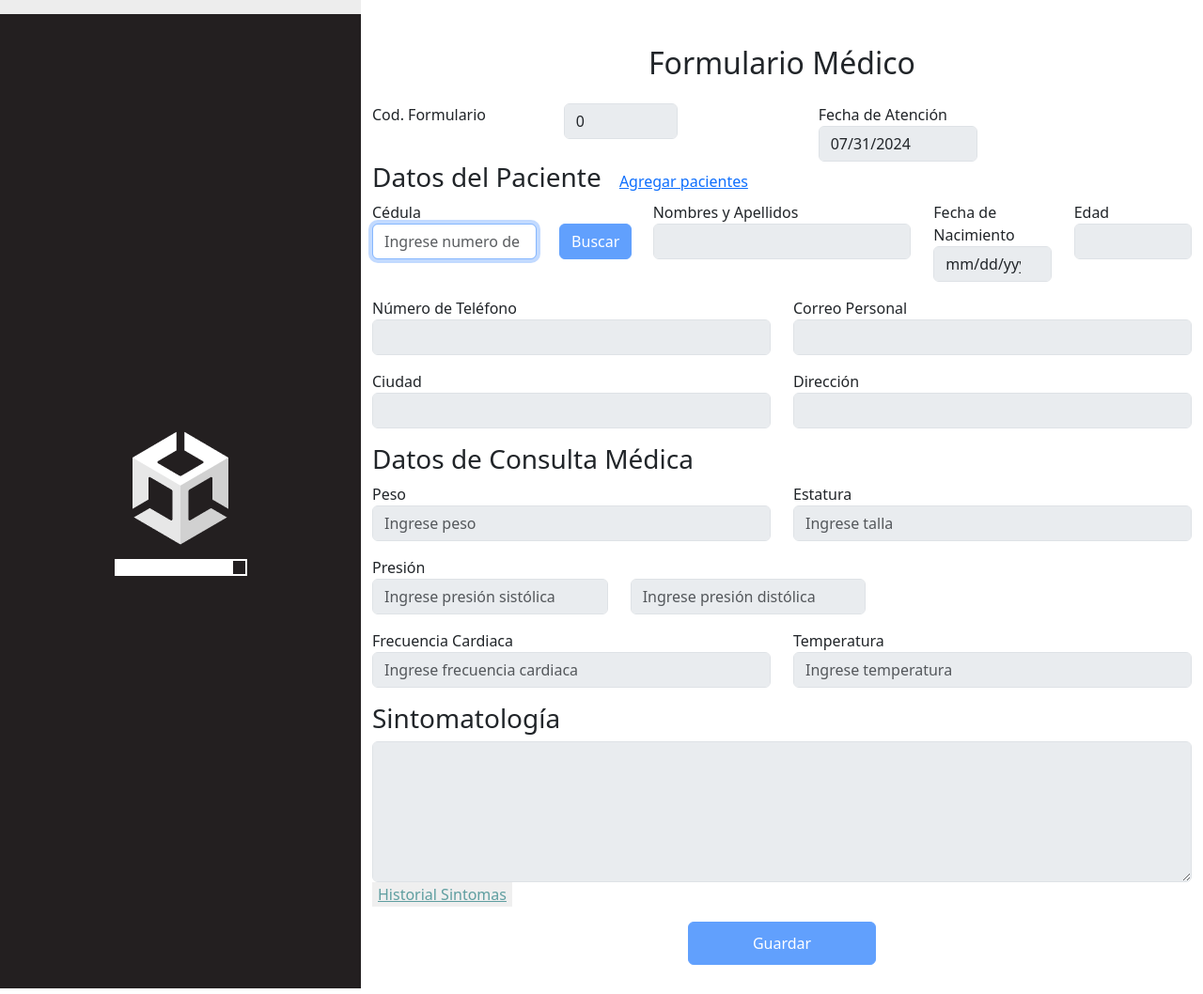
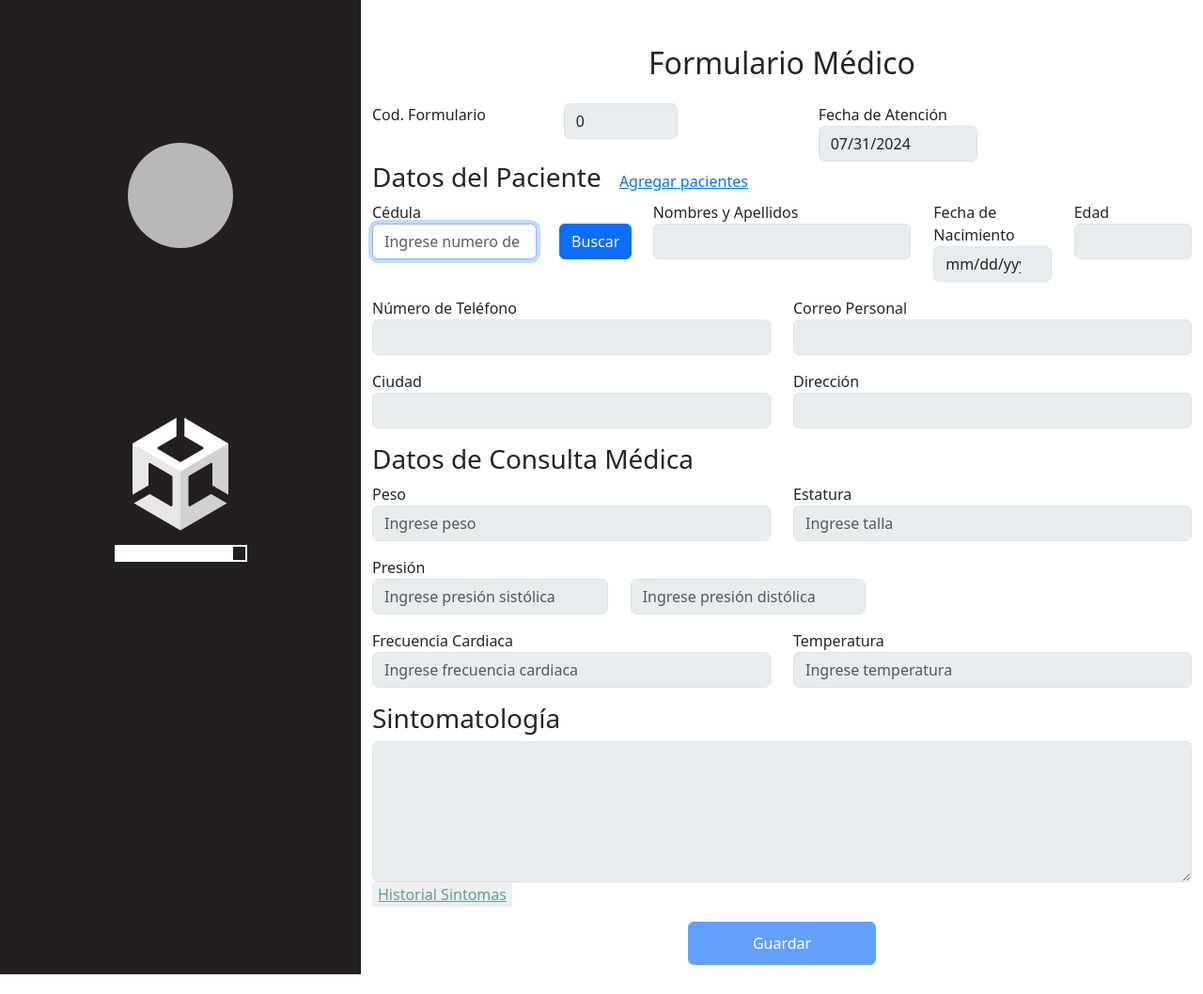
Before and after one commit to alejandromoreira2002/asistente_medico, a Flask app: page /asistente/3d in a window 1280 px wide. Shown: the whole page at 94% size. After the commit the page ends 1037 px from the top, so only its background shows below. Run offline with Flask 3, Linux system fonts and the light colour scheme; some libraries are stand-ins or nearby versions.

Commit message:
agregado boton y comentarios

```diff
--- a/static/css/style.css
+++ b/static/css/style.css
@@ -86,6 +86,8 @@
 }
 
 .iw-hearing{
+    background: conic-gradient(from 0deg, rgb(255 0 0 / 80%) 0deg, rgb(255 0 0 / 80%) 90deg, rgb(255 0 0 / 80%) 180deg, rgb(255 0 0 / 80%) 270deg, rgb(255 0 0 / 80%) 360deg);
+    transition: background .2s;
     animation: interactAssistant 6s linear infinite;
 }
 
@@ -213,6 +215,13 @@
     75% { transform: /*rotate(270deg)*/ scale(1);}
     100% { transform: /*rotate(360deg)*/ scale(0.8); }
 }
+@keyframes interactAssistant2 {
+    0% { transform: /*rotate(0deg)*/ scale(0.8); }
+    25% { transform: /*rotate(90deg)*/ scale(1);}
+    50% { transform: /*rotate(180deg)*/ scale(0.8);}
+    75% { transform: /*rotate(270deg)*/ scale(1);}
+    100% { transform: /*rotate(360deg)*/ scale(0.8); }
+}
 @keyframes processAssistant {
     0% { transform: rotate(0deg);}
     25% { transform: rotate(90deg);}
--- a/templates/3d.html
+++ b/templates/3d.html
@@ -34,11 +34,27 @@
 </head>
 <body>
     <div class="contenedor">
-        <div class="asistente">
-            <div id="unity-container" class="unity-desktop" style="
-                            height: 100vh;
-                            width: 30%;
-                        ">
+        <div class="asistente" style="padding-top: 0;">
+            <div id="unity-container" class="unity-desktop" style="height: 100vh;width: 30%;display: flex; justify-content: center; align-items: center;">
+                <div class="controles" id="controles" style="z-index:500;position: absolute;top:140px"><!--bottom: 88px;-->
+                    <div class="container-icon" id="asistente-btn" onclick="toggleEscucha()">
+                        <div class="outer-circle" id="outer-circle">
+                            <div class="inner-wave" id="inner-wave"></div>
+                        </div>
+                    </div>
+                    <!--<button id="start-recording" class="btn-act iniciar-conversacion" onclick="iniciarEscucha()" disabled><i class="fa-solid fa-play"></i></button>-->
+                    <!--<button id="stop-recording" class="btn-act detener-conversacion" onclick="detenerEscucha()" disabled><i class="fa-solid fa-stop"></i></button>-->
+                    <!--<button id="stop-recording" disabled>Detener Grabación</button>-->
+                    <p id="info-adicional"></p>
+                </div>
+                <div class="contenedor-typing" id="contenedor-typing" style="z-index:499;position: absolute;bottom:88px;border-radius: 20px;background-color: #ffffffad;">
+                    <div class="filtro-typing" style="display:none"></div>
+                    <div class="texto-type">
+                        <p id="typeContenido" style="padding:5px 15px;">
+
+                        </p>
+                    </div>
+                </div>
                 <canvas id="unity-canvas" width="500" height="607" tabindex="-1"
                     style="width: 500px;height: 100%;cursor: default;"></canvas>
                 <div id="unity-loading-bar" style="display: none;">
@@ -98,7 +114,7 @@
                                         <input type="text" class="form-control col-auto" id="cedula" placeholder="Ingrese numero de cédula">
                                     </div>
                                     <div class="col-4">
-                                        <button class="btn btn-primary" id="btn-buscar" onclick="buscarPaciente()" disabled>Buscar</button>
+                                        <button class="btn btn-primary" id="btn-buscar" onclick="buscarPaciente()">Buscar</button>
                                     </div>
                                 </div>
                             </div>
```
